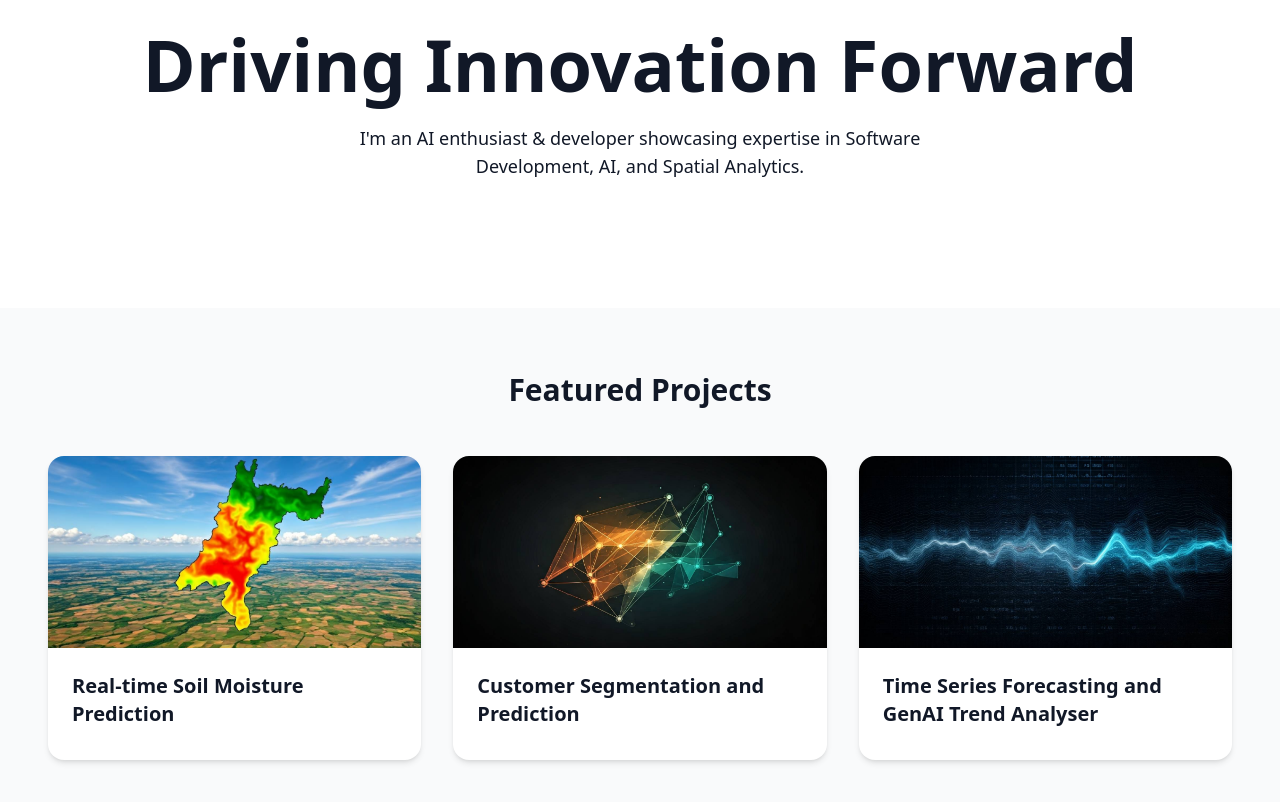
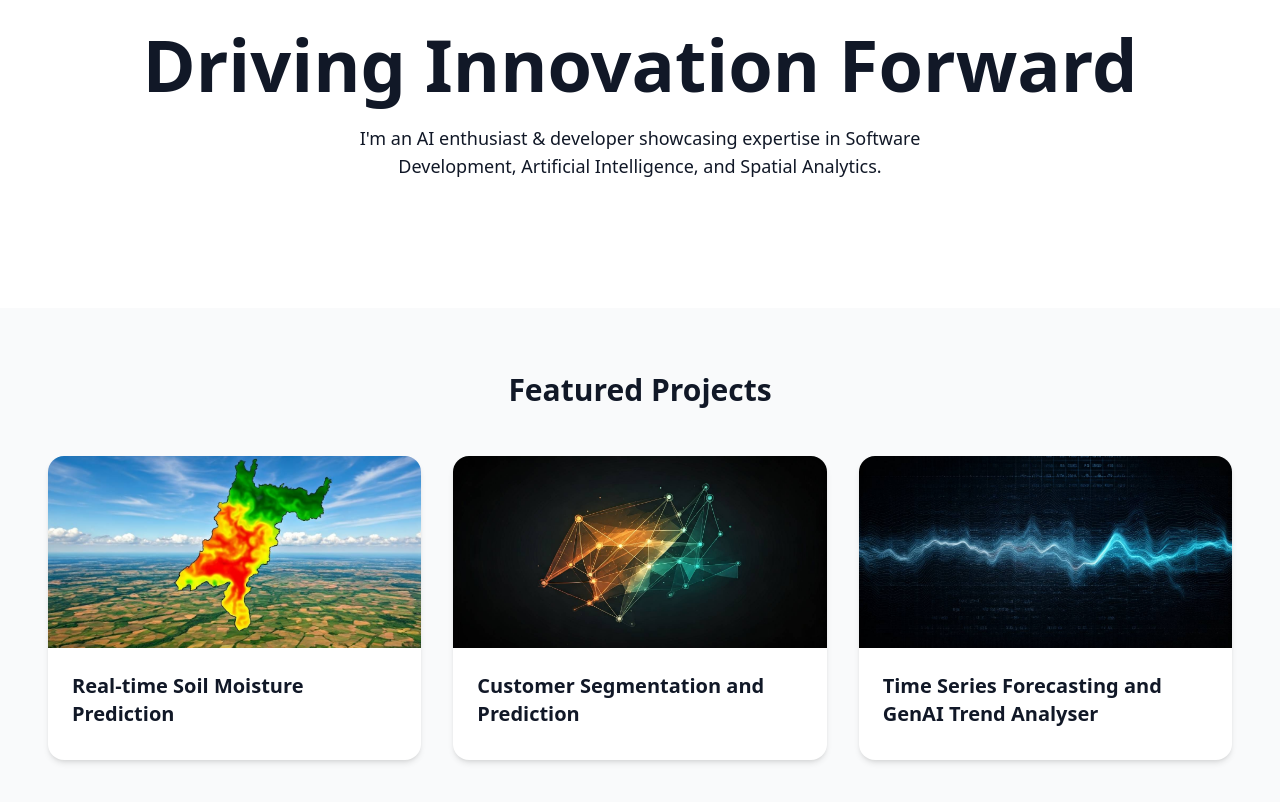
Before and after one commit to AshTron811/my-portfolio, a React (Create React App) app: page / in a window 1280 px wide. Shown: the part 980-1782 px from the top of the page. Built offline with nearby package versions, Linux system fonts and the light colour scheme.

Commit message:
Latest Commit

```diff
--- a/src/App.js
+++ b/src/App.js
@@ -66,7 +66,7 @@ function Home() {
           Driving Innovation Forward
         </motion.h1>
         <motion.p className="mt-6 text-lg max-w-xl" initial={{ opacity: 0 }} animate={{ opacity: 1 }} transition={{ delay: 0.4, duration: 0.6 }}>
-          I'm an AI enthusiast & developer showcasing expertise in Software Development, AI, and Spatial Analytics.
+          I'm an AI enthusiast & developer showcasing expertise in Software Development, Artificial Intelligence, and Spatial Analytics.
         </motion.p>
       </section>
 
```
